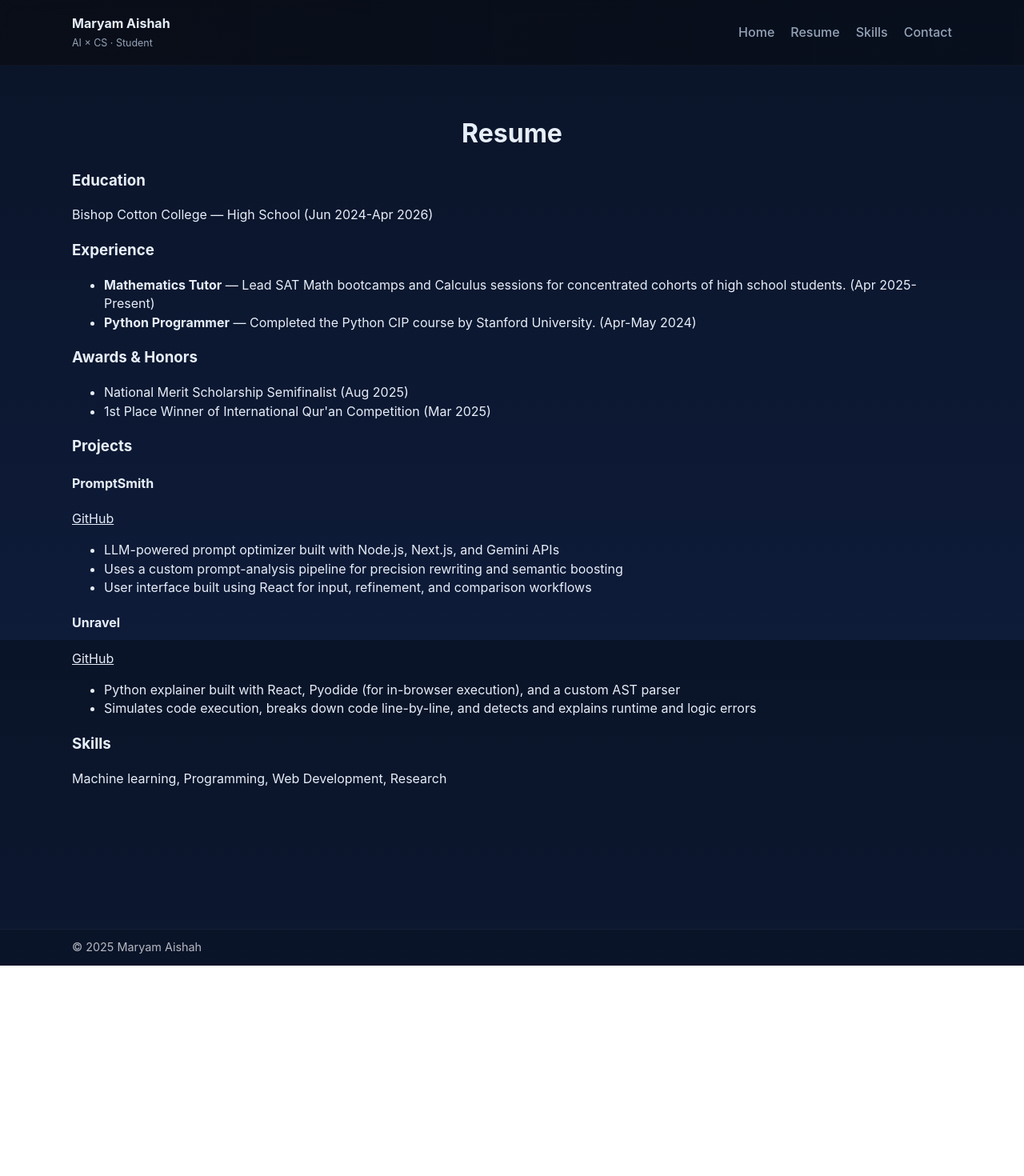
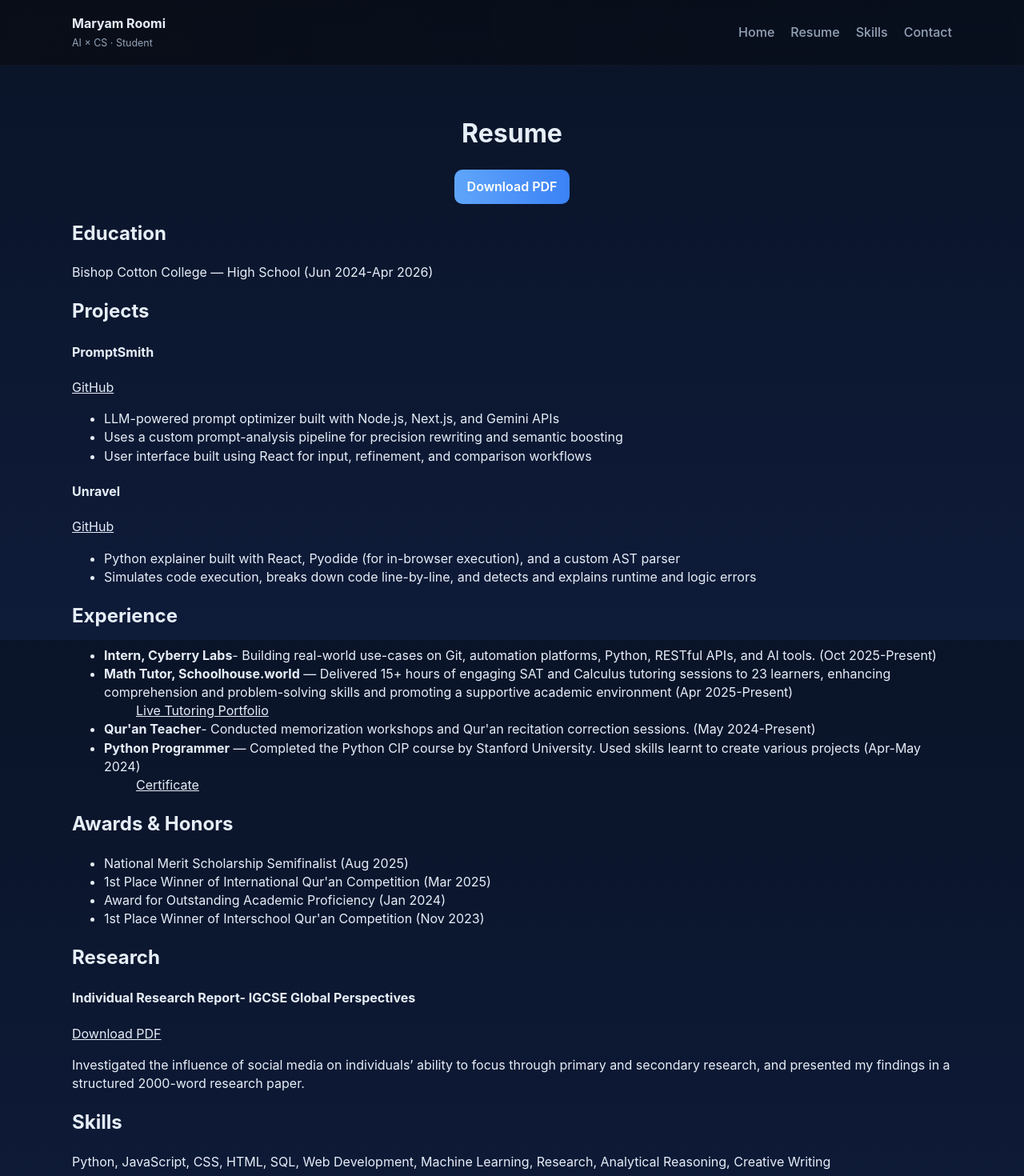
Before and after one commit to MaryamAishah/portfolio, a Next.js app: page /resume in a window 1280 px wide. Shown: the top 1470 px of the page at 80% size. Before the commit the page ends 1207 px from the top, so only its background shows below. Built offline with nearby package versions, Linux system fonts and the light colour scheme.

Commit message:
Update Resume

```diff
--- a/components/Footer.js
+++ b/components/Footer.js
@@ -5,7 +5,7 @@ export default function Footer() {
   return (
     <footer className={styles.footer}>
       <div className={styles.container}>
-        <div>© {new Date().getFullYear()} Maryam Aishah</div>
+        <div>© {new Date().getFullYear()} Maryam R</div>
       </div>
     </footer>
   )
--- a/components/Header.js
+++ b/components/Header.js
@@ -6,7 +6,7 @@ export default function Header() {
     <header className={styles.header}>
       <div className={styles.container}>
         <div className={styles.brand}>
-          <Link href="/" className={styles.name}>Maryam Aishah</Link>
+          <Link href="/" className={styles.name}>Maryam Roomi</Link>
           <span className={styles.role}>AI × CS · Student</span>
         </div>
 
--- a/pages/contact.js
+++ b/pages/contact.js
@@ -8,7 +8,7 @@ export default function Contact() {
   const [sent, setSent] = useState(false)
   return (
     <>
-      <Head><title>Contact — Maryam Aishah</title></Head>
+      <Head><title>Contact — Maryam</title></Head>
       <Header />
       <main className={styles.main}>
         <div className={styles.containerWide}>
--- a/pages/resume.js
+++ b/pages/resume.js
@@ -7,33 +7,19 @@ export default function Resume() {
   return (
     <>
       <Head>
-        <title>Maryam Aishah</title>
+        <title>Resume- Maryam</title>
       </Head>
       <Header />
       <main className={styles.main}>
         <div className={styles.containerWide}>
-          <h1><center>Resume</center></h1>
+          <center><h1>Resume</h1>
+          <a href="/Resume.pdf" target="_blank" rel="noopener noreferrer" className={styles.button}>Download PDF</a></center>
           <section>
-            <h3>Education</h3>
+            <h2>Education</h2>
             <p>Bishop Cotton College — High School (Jun 2024-Apr 2026)</p>
           </section>
-          <section>
-            <h3>Experience</h3>
-            <ul>
-              <li><strong>Mathematics Tutor</strong> — Lead SAT Math bootcamps and Calculus sessions for concentrated cohorts of high school students. (Apr 2025-Present)</li>
-              <li><strong>Python Programmer</strong> — Completed the Python CIP course by Stanford University. (Apr-May 2024)</li>
-            </ul>
-          </section>
-
-          <section>
-            <h3>Awards & Honors</h3>
-            <ul>
-              <li>National Merit Scholarship Semifinalist (Aug 2025)</li>
-              <li>1st Place Winner of International Qur'an Competition (Mar 2025)</li>
-            </ul>
-          </section>
-          <section>
-            <h3>Projects</h3>
+                    <section>
+            <h2>Projects</h2>
             <h4>PromptSmith</h4>
             <a href="https://github.com/MaryamAishah/PromptSmith"><u>GitHub</u></a>
               <ul>
@@ -48,10 +34,49 @@ export default function Resume() {
               <li>Simulates code execution, breaks down code line-by-line, and detects and explains runtime and logic errors</li>
             </ul>
           </section>
+          <section>
+            <h2>Experience</h2>
+            <ul>
+              <li><strong>Intern, Cyberry Labs</strong>- Building real-world use-cases on Git, automation platforms, Python, RESTful APIs, and AI tools. (Oct 2025-Present)</li>
+              <li><strong>Math Tutor, Schoolhouse.world</strong> — Delivered 15+ hours of engaging SAT and Calculus tutoring sessions to 23 learners,
+              enhancing comprehension and problem-solving skills and promoting a supportive academic environment (Apr 2025-Present)
+              <ol> <a href="https://schoolhouse.world/transcript/153771aa-d5a6-48d7-9781-232c4e139cd2"> <u>Live Tutoring Portfolio</u></a></ol></li>
+              <li><strong>Qur'an Teacher</strong>- Conducted memorization workshops and Qur'an recitation correction sessions. (May 2024-Present)</li>
+              <li><strong>Python Programmer</strong> — Completed the Python CIP course by Stanford University.
+              Used skills learnt to create various projects (Apr-May 2024)
+               <ol> <a href="https://codeinplace.stanford.edu/cip4/certificate/d58xj8"> <u>Certificate</u></a></ol></li>
+            </ul>
+          </section>
 
           <section>
-            <h3>Skills</h3>
-            <p>Machine learning, Programming, Web Development, Research</p>
+            <h2>Awards & Honors</h2>
+            <ul>
+              <li>National Merit Scholarship Semifinalist (Aug 2025)</li>
+              <li>1st Place Winner of International Qur'an Competition (Mar 2025)</li>
+              <li>Award for Outstanding Academic Proficiency (Jan 2024)</li>
+              <li>1st Place Winner of Interschool Qur'an Competition (Nov 2023)</li>
+            </ul>
+          </section>
+
+        <section>
+          <h2>Research</h2>
+            <h4>Individual Research Report- IGCSE Global Perspectives</h4>
+            <a
+  href="/GP-Individual-Report.pdf"
+  target="_blank"
+  rel="noopener noreferrer"
+  className="text-blue-600 underline"
+>
+  <u>Download PDF</u>
+</a>
+<p> Investigated the influence of social media on individuals’ ability to focus
+through primary and secondary research, and presented my findings in a structured 2000-word research paper.</p>
+
+          </section>
+
+          <section>
+            <h2>Skills</h2>
+            <p>Python, JavaScript, CSS,  HTML, SQL, Web Development, Machine Learning, Research, Analytical Reasoning, Creative Writing</p>
           </section>
 
         </div>
--- a/pages/skills.js
+++ b/pages/skills.js
@@ -6,7 +6,7 @@ import styles from '../styles/Home.module.css'
 export default function Skills() {
   return (
     <>
-      <Head><title><center>Skills — Maryam Aishah</center></title></Head>
+      <Head><title><center>Skills - Maryam</center></title></Head>
       <Header />
       <main className={styles.main}>
         <div className={styles.containerWide}>
```
Also changed, not shown: pages/index.js (+9 -16 lines), 2 other files (tests, documents, lock files or other folders).
